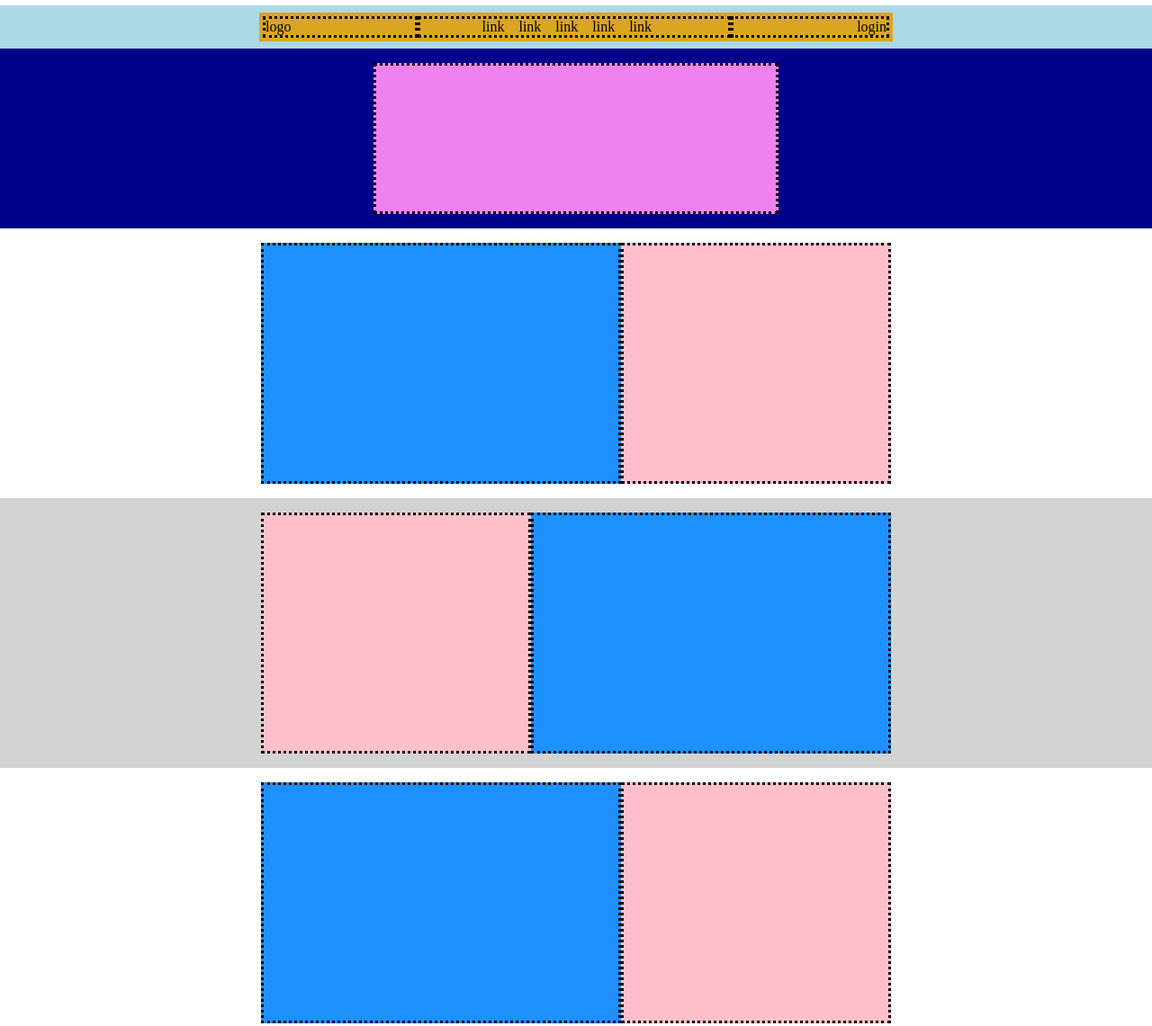
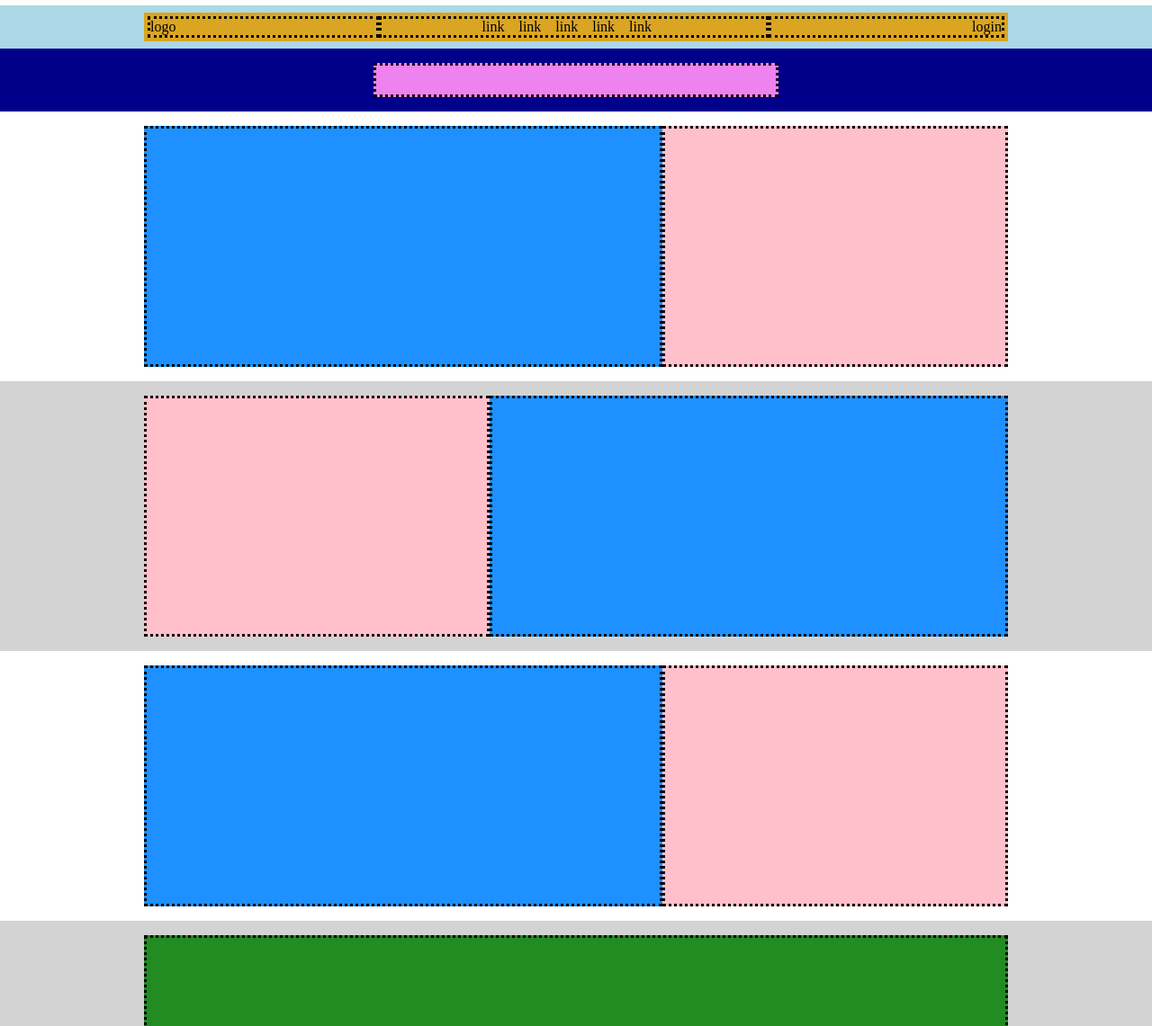
Before and after one commit to alessandrofalcoo/htmlcss-struttura-discord, a plain HTML site: page index.html in a window 1280 px wide. Shown: the top 1141 px of the page at 90% size. Drawn offline with Linux system fonts and the light colour scheme.

Commit message:
switch header and header container name and fix width

```diff
--- a/assets/style.css
+++ b/assets/style.css
@@ -25,17 +25,19 @@ html, body{
 
 }
 
-.header-container{
+.header{
     display: flex;
     justify-content: center;
     background-color: var(--header-container);
     width: 100%;
-    .header{
+    .header-container{
         display: flex;
         justify-content: space-between;
         background-color: var(--header);
-        width: 55%;
+        width: 100%;
         margin: 0.5rem;
+        margin-right: 10rem;
+        margin-left: 10rem;
         padding: 0.25rem;
         .logo{
             border-style: dotted;
@@ -68,7 +70,6 @@ html, body{
 .jumbotron{
     display: flex;
     justify-content: center;
-    height: 200px;
     background-color: var(--jumbotron-container);
     .jumbotron-content{
         border-style: dotted;
@@ -83,21 +84,25 @@ html, body{
     display: flex;
     justify-content: center;
     height: 300px;
+
     .invite_only-content{
         border-style: dotted;
         background-color: var(--invite_only-left);
-        width: 400px;
+        width: 60%;
         margin-top: 1rem;
         margin-bottom: 1rem;
+        margin-left:10rem;
+
 
 
     }
     .invite_only-secondary-content{
         border-style: dotted;
         background-color: var(--invite_only-right);
-        width: 300px;
+        width: 40%;
         margin-top: 1rem;
         margin-bottom: 1rem;
+        margin-right:10rem;
 
     }
 }
@@ -110,18 +115,22 @@ html, body{
     .community-content{
         border-style: dotted;
         background-color: var(--invite_only-right);
-        width: 300px;
+        width: 40%;
         margin-top: 1rem;
         margin-bottom: 1rem;
+        margin-left: 10rem;
+
 
 
     }
     .community-secondary-content{
         border-style: dotted;
         background-color: var(--invite_only-left);
-        width: 400px;
+        width: 60%;
         margin-top: 1rem;
         margin-bottom: 1rem;
+        margin-right: 10rem;
+
 
     }
 }
@@ -133,18 +142,22 @@ html, body{
     .fandom-content{
         border-style: dotted;
         background-color: var(--invite_only-left);
-        width: 400px;
+        width: 60%;
         margin-top: 1rem;
         margin-bottom: 1rem;
+        margin-left: 10rem;
+
 
 
     }
     .fandom-secondary-content{
         border-style: dotted;
         background-color: var(--invite_only-right);
-        width: 300px;
+        width: 40%;
         margin-top: 1rem;
         margin-bottom: 1rem;
+        margin-right: 10rem;
+
     }
 }
 
@@ -156,9 +169,11 @@ html, body{
     .technology-content{
         border-style: dotted;
         background-color: var(--technology-content);
-        width: 700px;
+        width: 100%;
         margin-top: 1rem;
         margin-bottom: 1rem;
+        margin-right: 10rem;
+        margin-left: 10rem;
 
     }
 }
@@ -172,15 +187,17 @@ html, body{
         border-style: dotted;
         background-color: var(--footer-primary-col);
         flex-grow: 1;
+        width: 25%;
         margin-top: 1rem;
         margin-bottom: 1rem;
-        margin-left: 1rem;
+        margin-left: 10rem;
 
     }
     .footer-secondary-col{
         border-style: dotted;
         background-color: var(--footer-col);
         flex-grow: 1;
+        width: 18.75%;
         margin-top: 1rem;
         margin-bottom: 1rem;
     }
@@ -188,6 +205,7 @@ html, body{
         border-style: dotted;
         background-color: var(--footer-col);
         flex-grow: 1;
+        width: 18.75%;
         margin-top: 1rem;
         margin-bottom: 1rem;
     }
@@ -195,6 +213,7 @@ html, body{
         border-style: dotted;
         background-color: var(--footer-col);
         flex-grow: 1;
+        width: 18.75%;
         margin-top: 1rem;
         margin-bottom: 1rem;
     }
@@ -203,11 +222,10 @@ html, body{
         border-style: dotted;
         background-color: var(--footer-col);
         flex-grow: 1;
+        width: 18.75%;
         margin-top: 1rem;
         margin-bottom: 1rem;
-        margin-right: 1rem;
+        margin-right: 10rem;
 
     }
-
-
 }
--- a/index.html
+++ b/index.html
@@ -9,8 +9,8 @@
 <body>
 
     <header>
-        <div class="header-container">
-            <div class="header">
+        <div class="header">
+            <div class="header-container">
                 <div class="logo">logo</div>
                 <nav>
                 <a href="">link</a>
```
